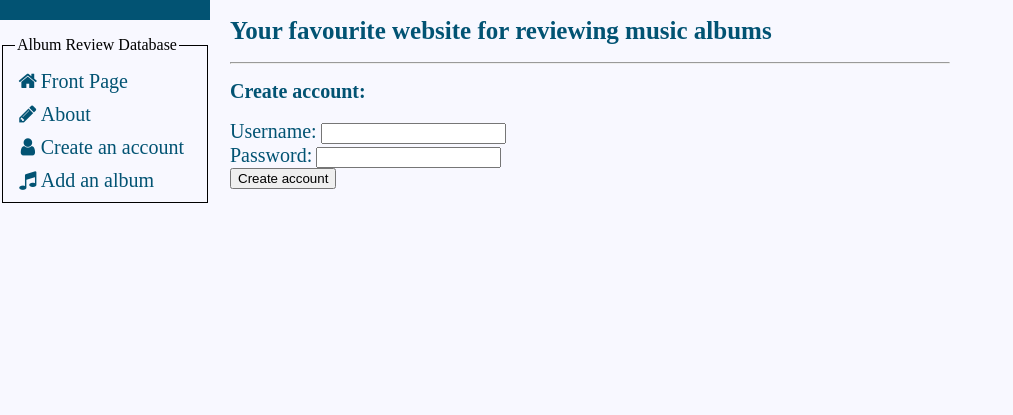
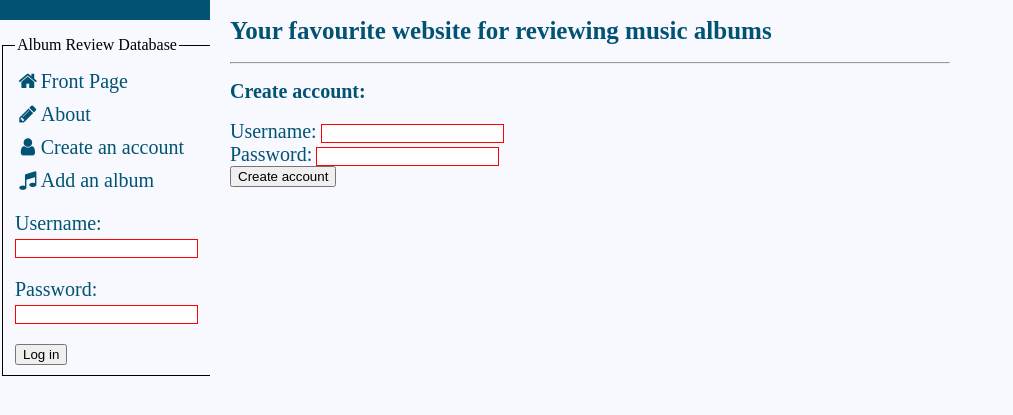
Before and after one commit to nikpaa/tsoha-albumreview, a Flask app: page /signup-form in a window 1280 px wide. Shown: the top 415 px of the page, without its empty margins (0-1013 px from the left). Run offline with Flask 2, Linux system fonts and the light colour scheme.

Commit message:
add form validation

```diff
--- a/routes.py
+++ b/routes.py
@@ -39,6 +39,10 @@ def login():
 def signup():
     username = request.form["username"]
     password = request.form["password"]
+    if username is None or username == "":
+        return redirect("/")
+    if password is None or password == "":
+        return redirect("/")
     add_user(username, password)
     return redirect("/")
 
--- a/static/main.css
+++ b/static/main.css
@@ -98,3 +98,7 @@ fieldset {
   display: inline-block;
   font-size: 30px;
 }
+
+input:invalid {
+  border: solid 1px #FF0000;
+}
--- a/templates/layout.html
+++ b/templates/layout.html
@@ -4,11 +4,27 @@
 <div class="sidebar">
   <fieldset>
     <legend>Album Review Database</legend>
-  <a href="/"><i class="fa fa-fw fa-home"></i>Front Page</a>
-  <a href="/about"><i class="fa fa-fw fa-pencil"></i>About</a>
-  <a href="/signup-form"><i class="fa fa-fw fa-user"></i>Create an account</a>
-  <a href="/new-album"><i class="fa fa-fw fa-music"></i>Add an album</a>
+    <a href="/"><i class="fa fa-fw fa-home"></i>Front Page</a>
+    <a href="/about"><i class="fa fa-fw fa-pencil"></i>About</a>
+    {% if not session.username %}
+    <a href="/signup-form"><i class="fa fa-fw fa-user"></i>Create an account</a>
+    {% endif %}
+    <a href="/new-album"><i class="fa fa-fw fa-music"></i>Add an album</a>
+    {% if session.username %}
+    <p>You are logged in as {{ session.username }}</p>
+    <a href="/logout"><button>Log out</button></a>
+    {% else %}
+    <form action="/login" method="POST">
+      <p>Username:<br>
+        <input type="text" name="username"
+          required pattern=".+"></p>
+      <p>Password:<br>
+        <input type="password" name="password"
+          required pattern=".+"></p>
+      <input type="submit" value="Log in">
+    </form>
+    {% endif %}
 </div>
 <h1>Your favourite website for reviewing music albums</h1>
 <hr>
-{% block content %}{% endblock %}
+  {% block content %}{% endblock %}
--- a/templates/signup-form.html
+++ b/templates/signup-form.html
@@ -4,9 +4,11 @@
 
 <form action="/signup" method="POST">
   <label for="username"><p style="display:inline">Username:</p></label>
-  <input type="text" id="username" name="username"><br>
+  <input type="text" id="username" name="username"
+          required pattern=".+"><br>
   <label for="password"><p style="display:inline">Password:</p></label>
-  <input type="password" id="password" name="password"><br>
+  <input type="password" id="password" name="password"
+          required pattern=".+"><br>
   <input type="submit" value="Create account">
 </form>
 {% endblock %}
```
Also changed, not shown: queries.py (+10 -7 lines), templates/album.html (+4 -4 lines), templates/index.html (+4 -12 lines).
